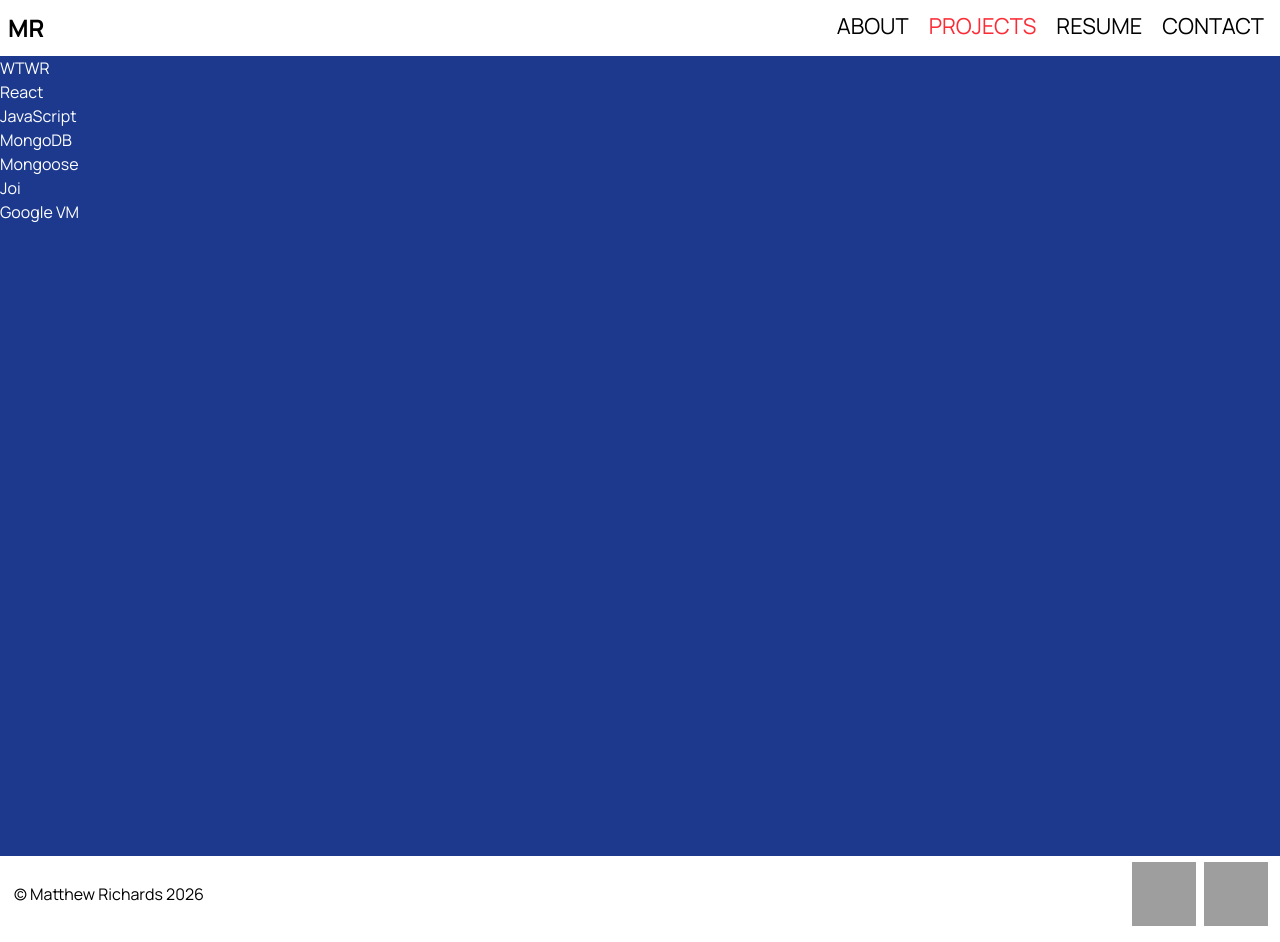
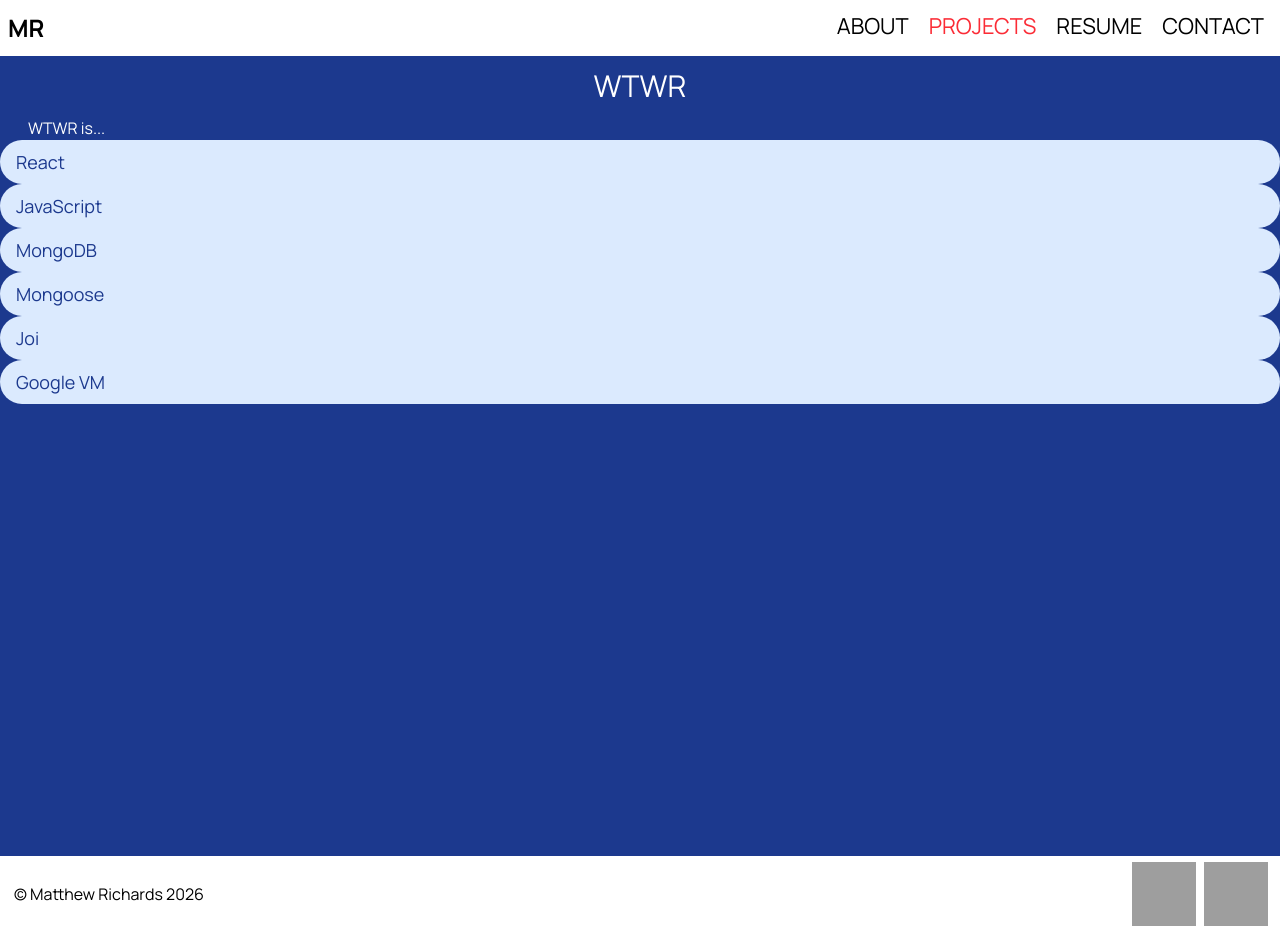
Before and after one commit to matthewrichards234/Personal_Website, a React (Vite) app: page /projects/WTWR in a window 1280 px wide. Built offline with nearby package versions, Linux system fonts and the light colour scheme; grey boxes are pictures that could not be loaded.

Commit message:
Add projectDescription prop. Style technologies used in form of pills.

```diff
--- a/src/components/ProjectTemplate.tsx
+++ b/src/components/ProjectTemplate.tsx
@@ -1,18 +1,25 @@
 interface ProjectTemplateI {
   projectTitle: string;
+  projectDescription: string;
   technologiesUsedList: string[];
 }
 
 const ProjectTemplate = ({
   projectTitle,
+  projectDescription,
   technologiesUsedList,
 }: ProjectTemplateI) => {
   return (
     <div className="font-manrope">
-      <p>{projectTitle}</p>
+      <p className="text-3xl text-center p-3">{projectTitle}</p>
+      <p className="px-7">{projectDescription}</p>
       <ul>
         {technologiesUsedList.map((technology) => {
-          return <li className="">{technology}</li>;
+          return (
+            <li className="text-blue-900 px-4 py-2 rounded-full bg-blue-100 text-lg">
+              {technology}
+            </li>
+          );
         })}
       </ul>
     </div>
--- a/src/components/WTWR.tsx
+++ b/src/components/WTWR.tsx
@@ -4,6 +4,7 @@ const WTWR = () => {
     <div className="bg-blue-900 text-white min-h-screen w-full">
       <ProjectTemplate
         projectTitle="WTWR"
+        projectDescription="WTWR is..."
         technologiesUsedList={[
           "React",
           "JavaScript",
```
